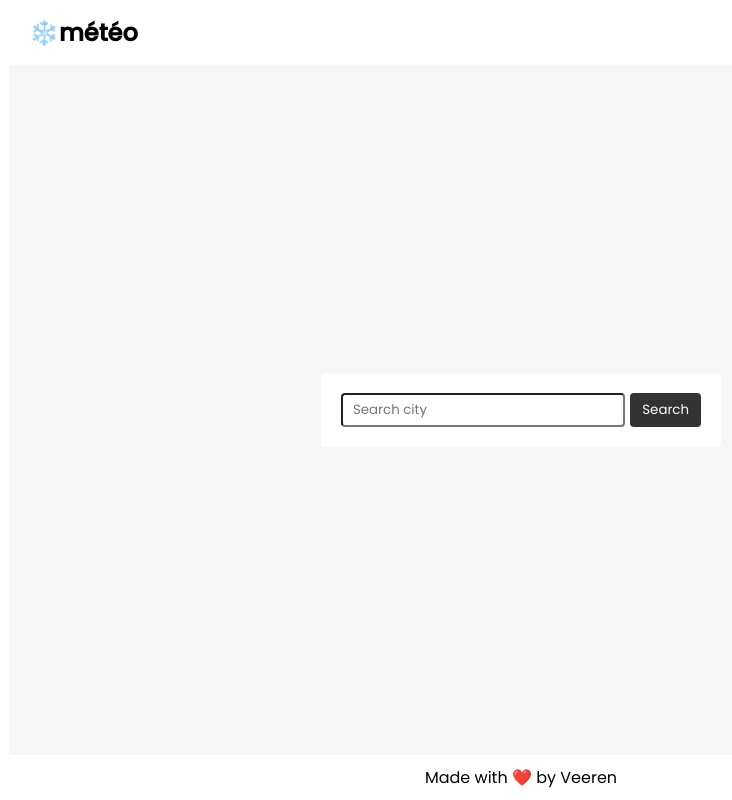
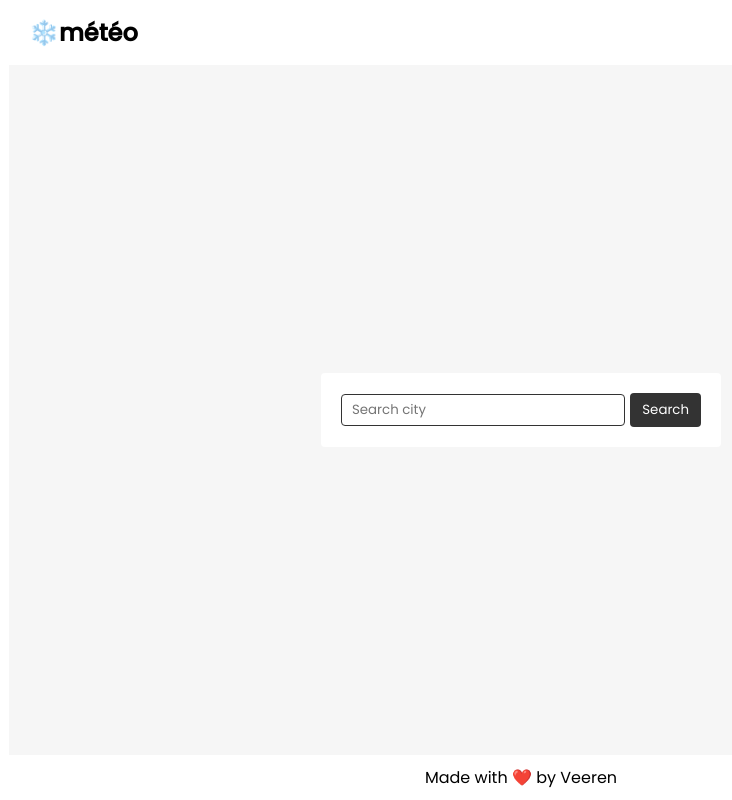
Before and after one commit to veerendranath0312/meteo, a plain HTML site: page index.html in a window 1280 px wide. Shown: the whole page, without its empty margins (119-851 px from the left). Drawn offline with nearby package versions, Linux system fonts and the light colour scheme.

Commit message:
style: updated style sheet

```diff
--- a/style.css
+++ b/style.css
@@ -52,6 +52,7 @@ input[type='text'] {
   padding: 5px 10px;
   border-radius: 4px;
   outline: none;
+  border: 1px solid #333;
   margin-right: 5px;
 }
 
```
